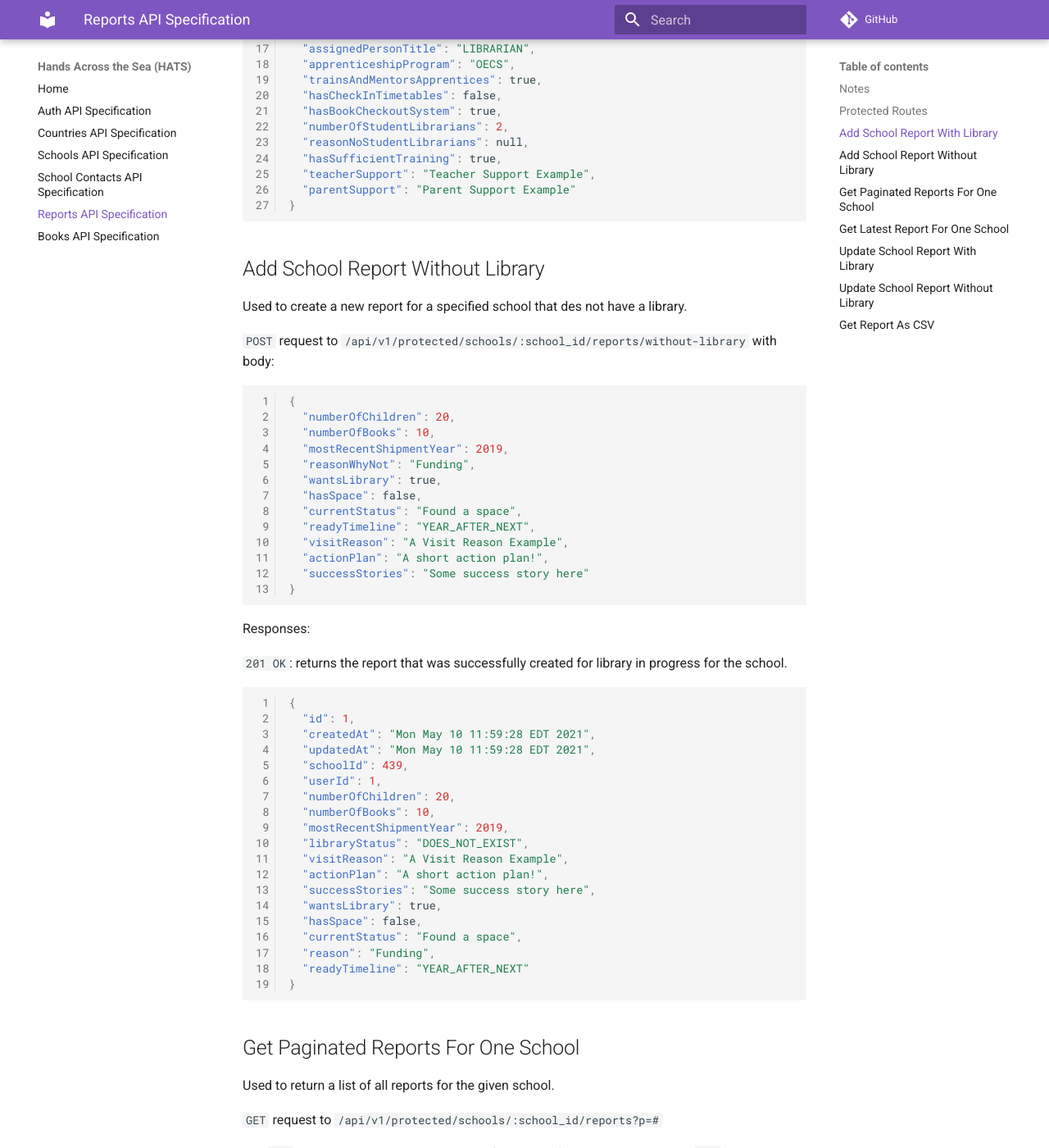
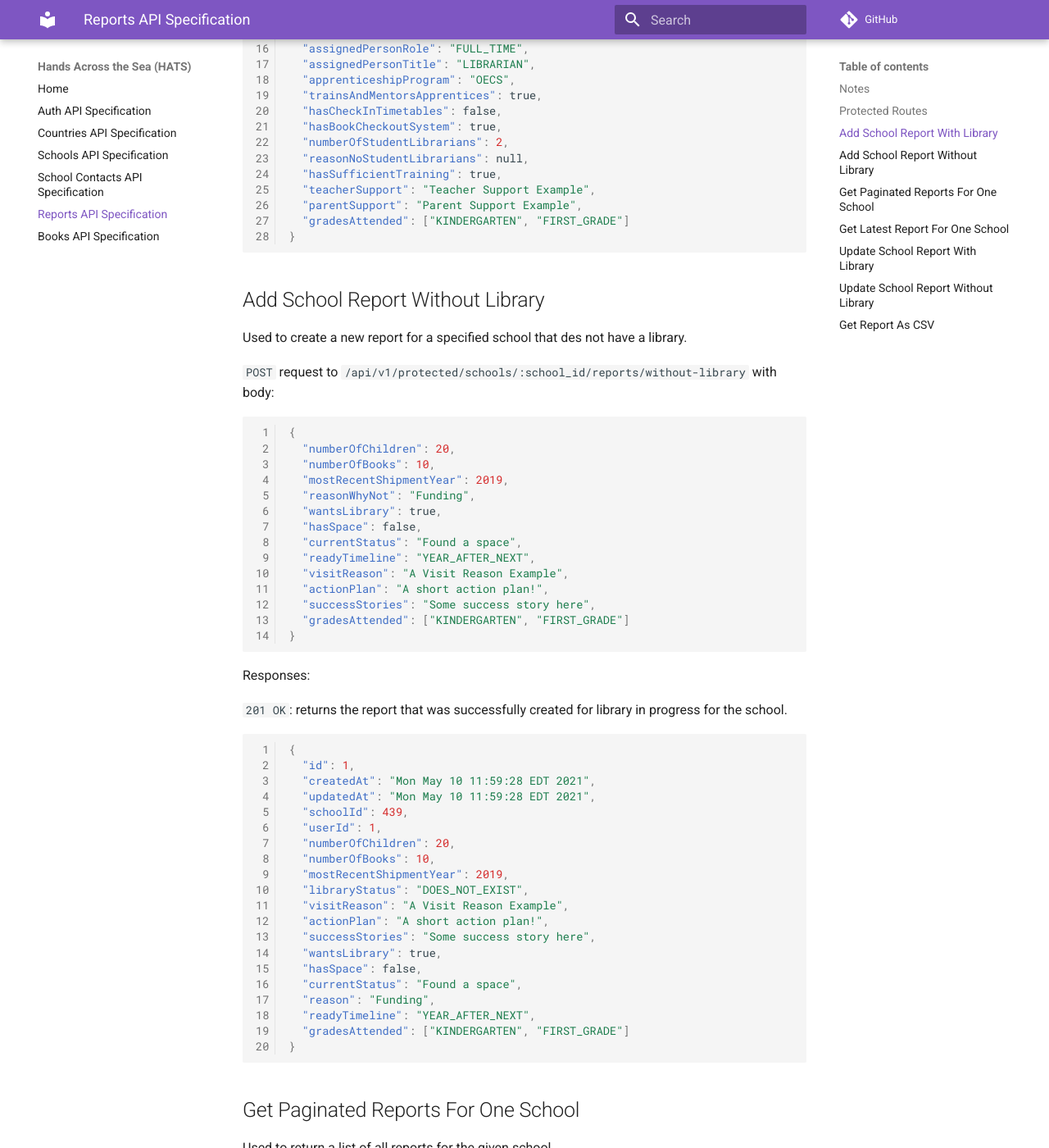
Before and after one commit to Code-4-Community/c4c-dev-docs, an MkDocs documentation site: the page built from docs/hats/api-spec-school-report.md, in a window 1280 px wide and 1400 px high, scrolled down 2157 px. Shown: the whole window at 82% size. Built offline with MkDocs 1.6.1 and Material for MkDocs 9.7.7, drawn with Linux system fonts in a browser that asks for light colours; comment, search, counter and statistics services are not loaded; some of the changed text lies outside the part shown.

Commit message:
Added grads attended field

````diff
--- a/docs/hats/api-spec-school-report.md
+++ b/docs/hats/api-spec-school-report.md
@@ -66,7 +66,8 @@ Used to create a new report for a specified school that has a library.
   "parentSupport": "Parent Support Example",
   "visitReason": "A Visit Reason Example",
   "actionPlan": "A short action plan!",
-  "successStories": "Some success story here"
+  "successStories": "Some success story here",
+  "gradesAttended": ["KINDERGARTEN", "FIRST_GRADE"]
 }
 ```
 
@@ -99,7 +100,8 @@ Responses:
   "reasonNoStudentLibrarians": null,
   "hasSufficientTraining": true,
   "teacherSupport": "Teacher Support Example",
-  "parentSupport": "Parent Support Example"
+  "parentSupport": "Parent Support Example",
+  "gradesAttended": ["KINDERGARTEN", "FIRST_GRADE"]
 }
 ```
 
@@ -122,7 +124,8 @@ Used to create a new report for a specified school that des not have a library.
   "readyTimeline": "YEAR_AFTER_NEXT",
   "visitReason": "A Visit Reason Example",
   "actionPlan": "A short action plan!",
-  "successStories": "Some success story here"
+  "successStories": "Some success story here",
+  "gradesAttended": ["KINDERGARTEN", "FIRST_GRADE"]
 }
 ```
 
@@ -148,7 +151,8 @@ Responses:
   "hasSpace": false,
   "currentStatus": "Found a space",
   "reason": "Funding",
-  "readyTimeline": "YEAR_AFTER_NEXT"
+  "readyTimeline": "YEAR_AFTER_NEXT",
+  "gradesAttended": ["KINDERGARTEN", "FIRST_GRADE"]
 }
 ```
 
@@ -302,7 +306,8 @@ Responses:
   "reasonNoStudentLibrarians": null,
   "hasSufficientTraining": true,
   "teacherSupport": "Teacher Support Example",
-  "parentSupport": "Parent Support Example"
+  "parentSupport": "Parent Support Example",
+  "gradesAttended": ["KINDERGARTEN", "FIRST_GRADE"]
 }
 ```
 
@@ -326,7 +331,8 @@ Responses:
   "hasSpace": false,
   "currentStatus": "Found a space",
   "reason": null,
-  "readyTimeline": "YEAR_AFTER_NEXT"
+  "readyTimeline": "YEAR_AFTER_NEXT",
+  "gradesAttended": ["KINDERGARTEN", "FIRST_GRADE"]
 }
 ```
 
@@ -354,7 +360,8 @@ Used to update a new report for a specified school that has a library.
     "hasSufficientTraining": true,
     "teacherSupport": "Teacher Support Example",
     "parentSupport": "Parent Support Example",
-    "visitReason": "Visit Reason Example"
+    "visitReason": "Visit Reason Example",
+    "gradesAttended": ["KINDERGARTEN", "FIRST_GRADE"]
 }
 ```
 
@@ -381,7 +388,8 @@ Used to update a new report for a specified school that des not have a library.
   "readyTimeline": "YEAR_AFTER_NEXT",
   "visitReason": "A Visit Reason Example",
   "actionPlan": "A short action plan!",
-  "successStories": "Some success story here"
+  "successStories": "Some success story here",
+  "gradesAttended": ["KINDERGARTEN", "FIRST_GRADE"]
 }
 ```
 
````
